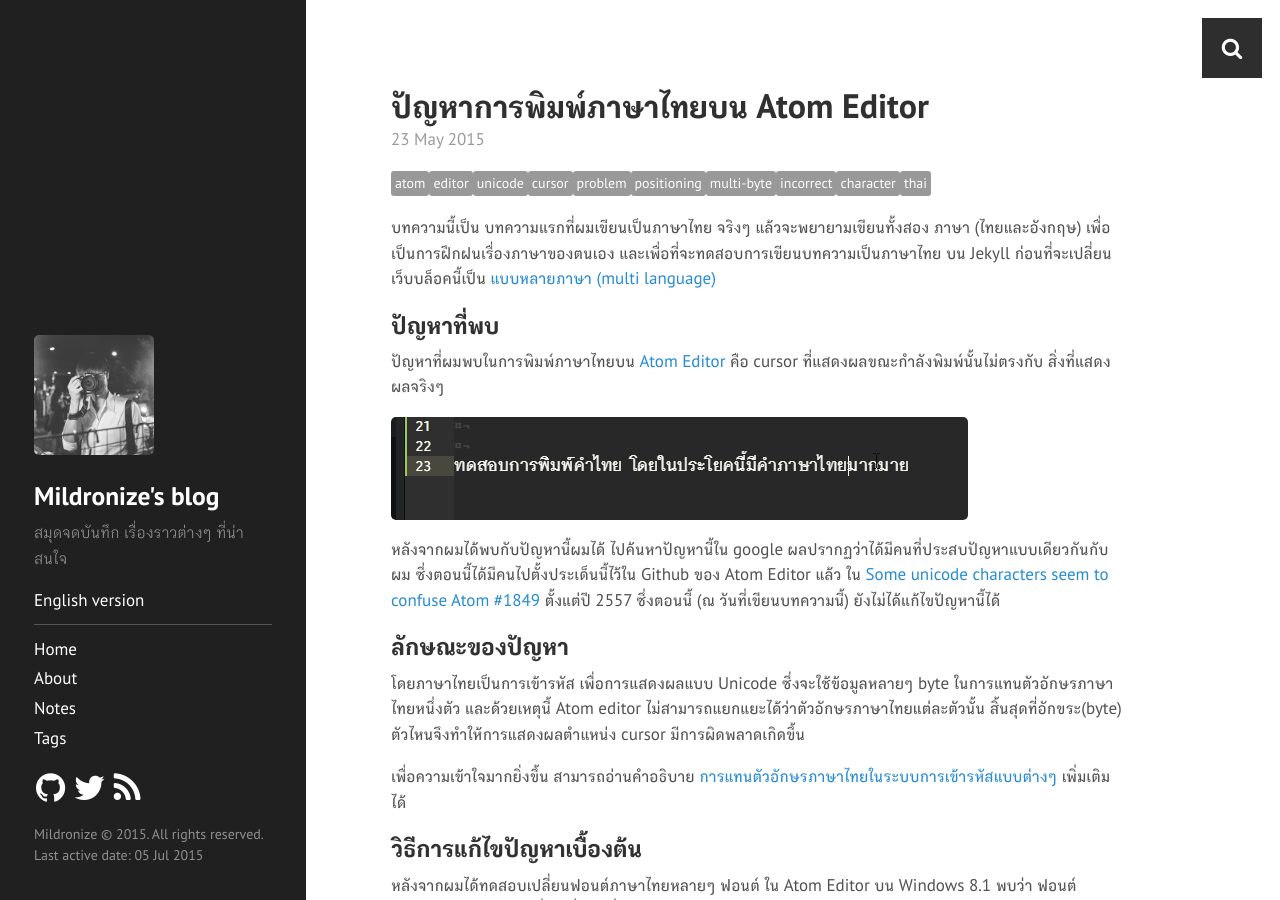
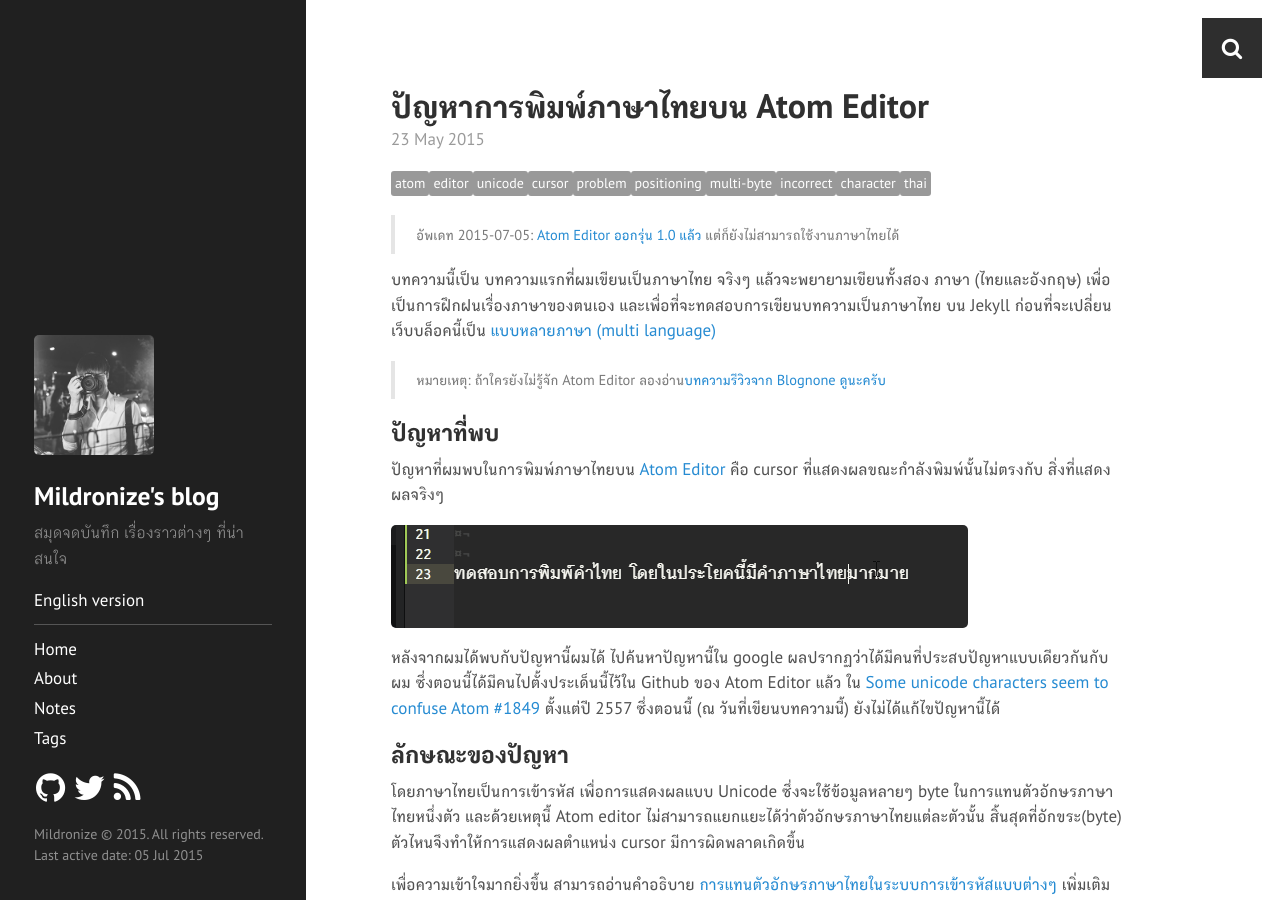
Before and after one commit to mildronize/th-legacy, a Jekyll site: the page built from _posts/2015-05-23-thai-typing-in-atom-editor.md, in a window 1280 px wide and 900 px high. Built offline with Jekyll 4.4.1, drawn with Linux system fonts in a browser that asks for light colours; Markdown is read by kramdown in place of the engine named in the settings; comment, search, counter and statistics services are not loaded.

Commit message:
update content for fresh

```diff
--- a/_posts/2015-05-23-thai-typing-in-atom-editor.md
+++ b/_posts/2015-05-23-thai-typing-in-atom-editor.md
@@ -9,7 +9,11 @@ tags: [atom, editor, unicode, cursor, problem, positioning, multi-byte, incorrec
 language: th
 ---
 
+> อัพเดท 2015-07-05: [Atom Editor ออกรุ่น 1.0 แล้ว](https://www.blognone.com/node/69792) แต่ก็ยังไม่สามารถใช้งานภาษาไทยได้
+
 บทความนี้เป็น บทความแรกที่ผมเขียนเป็นภาษาไทย จริงๆ แล้วจะพยายามเขียนทั้งสอง ภาษา (ไทยและอังกฤษ) เพื่อเป็นการฝึกฝนเรื่องภาษาของตนเอง และเพื่อที่จะทดสอบการเขียนบทความเป็นภาษาไทย บน Jekyll ก่อนที่จะเปลี่ยนเว็บบล็อคนี้เป็น [แบบหลายภาษา (multi language)]({{site.baseurl}}notes/my-blog-dev/#next-plans)
+
+> หมายเหตุ: ถ้าใครยังไม่รู้จัก Atom Editor ลองอ่าน[บทความรีวิวจาก Blognone ดูนะครับ](https://www.blognone.com/node/56176)
 
 ## ปัญหาที่พบ
 ปัญหาที่ผมพบในการพิมพ์ภาษาไทยบน [Atom Editor](https://atom.io) คือ cursor ที่แสดงผลขณะกำลังพิมพ์นั้นไม่ตรงกับ สิ่งที่แสดงผลจริงๆ
```
